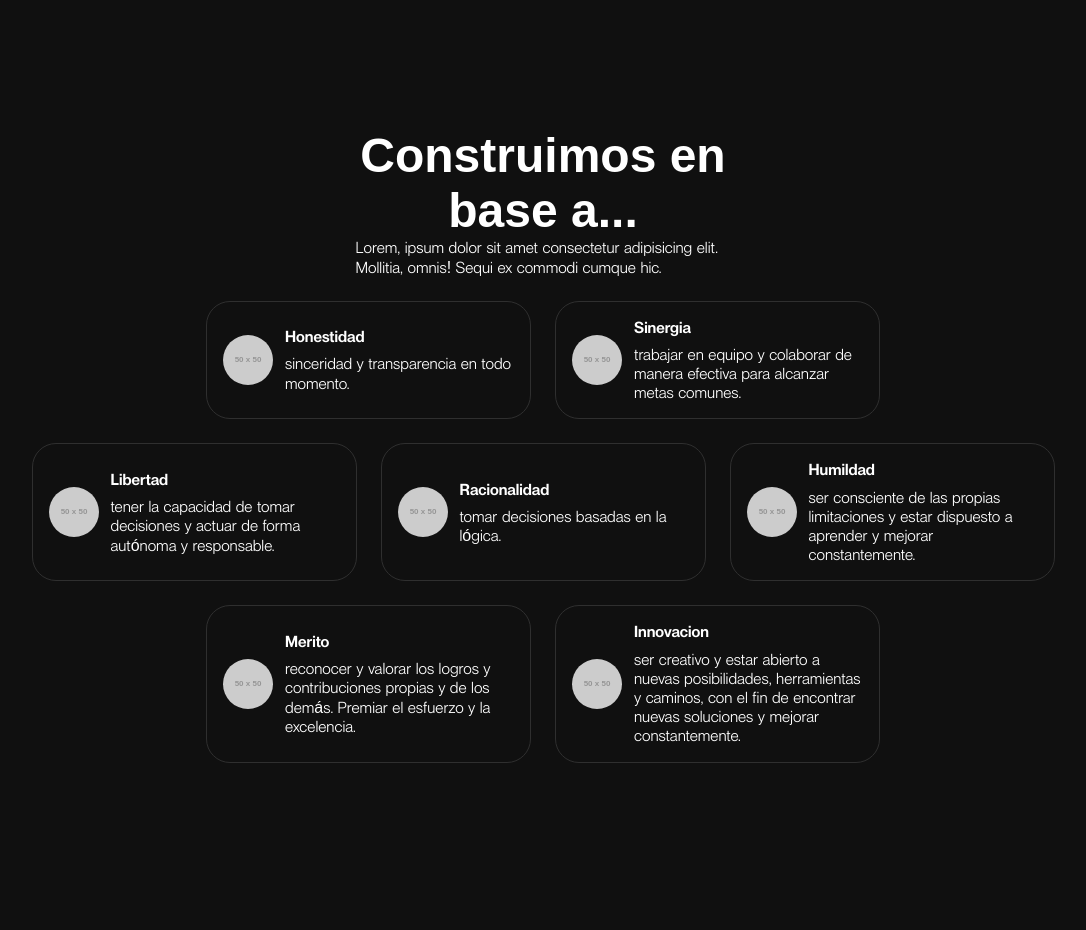
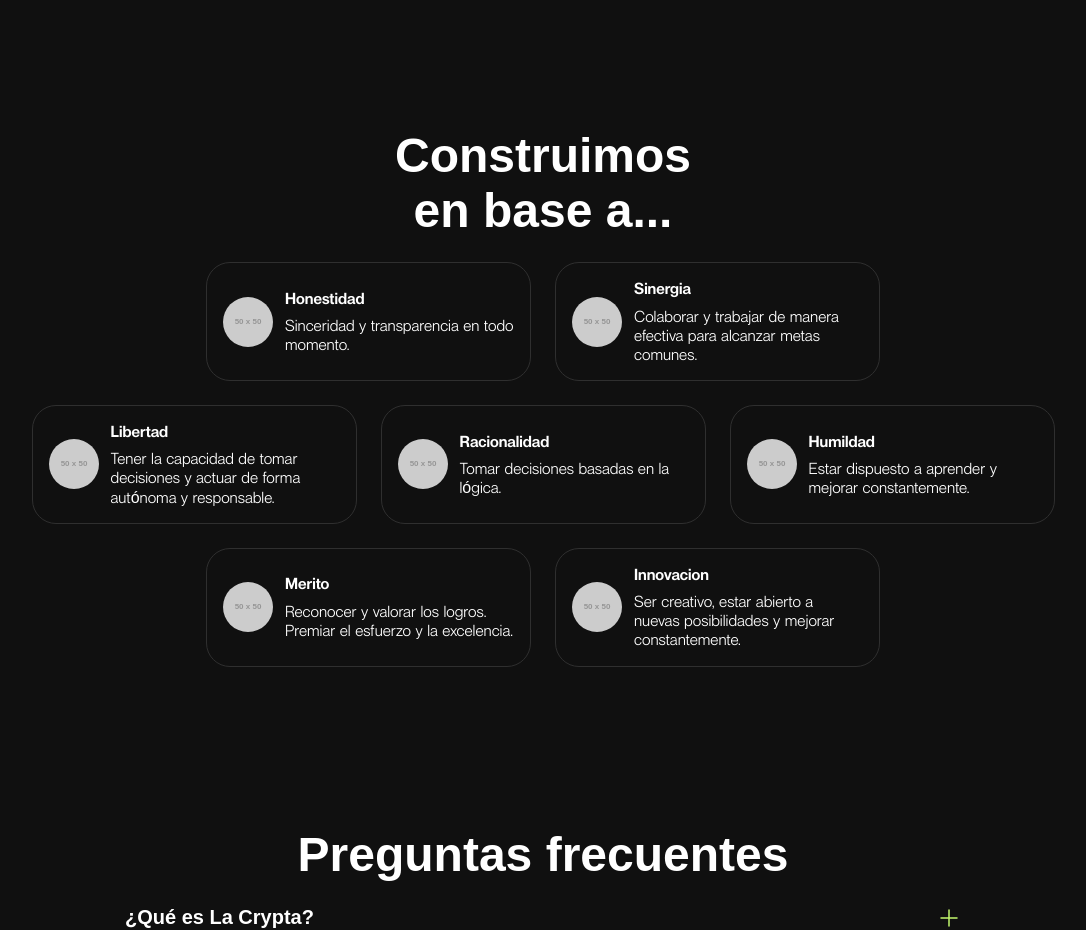
Before and after one commit to lacrypta/labs-website, a Next.js app: page / in a window 1280 px wide. Shown: the part 3380-4310 px from the top of the page, without its empty margins (97-1183 px from the left). Built offline with nearby package versions, Linux system fonts and the light colour scheme; a web font is replaced by a local one.

Commit message:
fix(component): changed copy for ValueProposalSection

```diff
--- a/src/components/ValueProposalSection/index.tsx
+++ b/src/components/ValueProposalSection/index.tsx
@@ -13,59 +13,45 @@ export default function Component() {
       <Container>
         <Header>
           <Heading as="h2">Construimos en base a...</Heading>
-          <Text>
+          {/* <Text>
             Lorem, ipsum dolor sit amet consectetur adipisicing elit. Mollitia,
             omnis! Sequi ex commodi cumque hic.
-          </Text>
+          </Text> */}
         </Header>
       </Container>
 
       <Container>
         <ValueItem
-          // image=""
           title="Honestidad"
-          description="sinceridad y transparencia en todo momento."
-          url=""
+          description="Sinceridad y transparencia en todo momento."
         />
         <ValueItem
-          // image=""
           title="Sinergia"
-          description="trabajar en equipo y colaborar de manera efectiva para alcanzar metas comunes."
-          url=""
+          description="Colaborar y trabajar de manera efectiva para alcanzar metas comunes."
         />
       </Container>
       <Container>
         <ValueItem
-          // image=""
           title="Libertad"
-          description="tener la capacidad de tomar decisiones y actuar de forma autónoma y responsable."
-          url=""
+          description="Tener la capacidad de tomar decisiones y actuar de forma autónoma y responsable."
         />
         <ValueItem
-          // image=""
           title="Racionalidad"
-          description="tomar decisiones basadas en la lógica."
-          url=""
+          description="Tomar decisiones basadas en la lógica."
         />
         <ValueItem
-          // image=""
           title="Humildad"
-          description="ser consciente de las propias limitaciones y estar dispuesto a aprender y mejorar constantemente."
-          url=""
+          description="Estar dispuesto a aprender y mejorar constantemente."
         />
       </Container>
       <Container>
         <ValueItem
-          // image=""
           title="Merito"
-          description="reconocer y valorar los logros y contribuciones propias y de los demás. Premiar el esfuerzo y la excelencia."
-          url=""
+          description="Reconocer y valorar los logros. Premiar el esfuerzo y la excelencia."
         />
         <ValueItem
-          // image=""
           title="Innovacion"
-          description="ser creativo y estar abierto a nuevas posibilidades, herramientas y caminos, con el fin de encontrar nuevas soluciones y mejorar constantemente."
-          url=""
+          description="Ser creativo, estar abierto a nuevas posibilidades y mejorar constantemente."
         />
       </Container>
     </ValueProposal>
--- a/src/components/ValueProposalSection/style.tsx
+++ b/src/components/ValueProposalSection/style.tsx
@@ -22,5 +22,5 @@ export const ValueProposal = styled.div`
 `
 
 export const Header = styled.div`
-  max-width: 375px;
+  max-width: 350px;
 `
```
